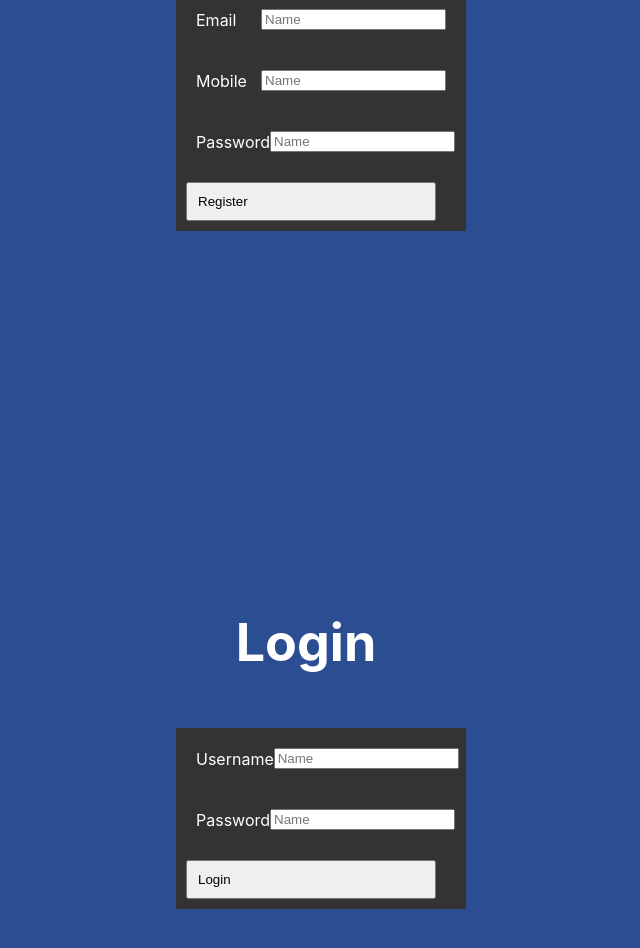
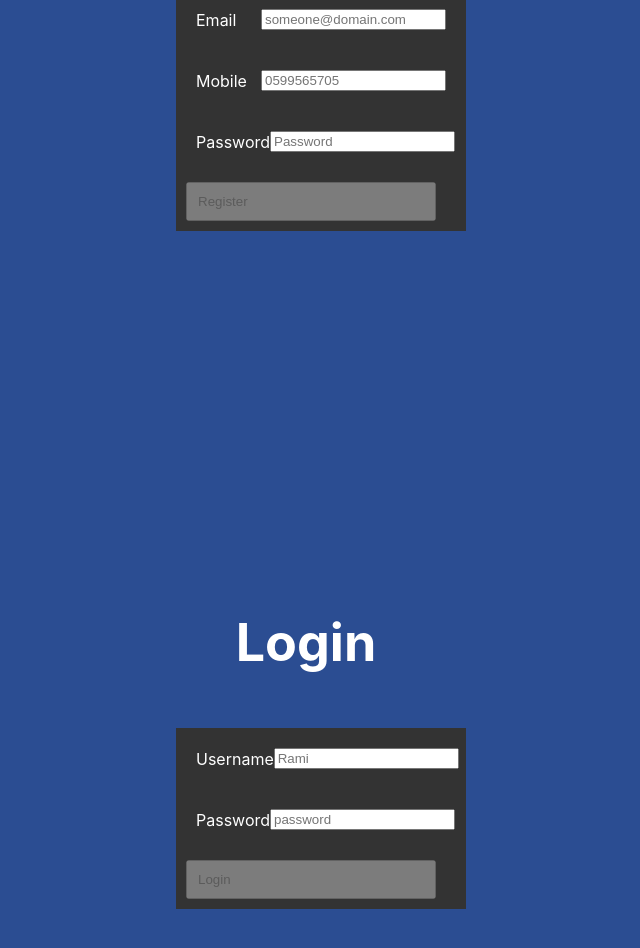
Before and after one commit to RamiB1234/resturant-front, a React (Create React App) app: page /#/register in a window 1280 px wide. Shown: the part 380-1328 px from the top of the page, without its empty margins (334-974 px from the left). Built offline with nearby package versions, Linux system fonts and the light colour scheme.

Commit message:
Implement form basic validation

```diff
--- a/src/components/Login.js
+++ b/src/components/Login.js
@@ -4,7 +4,26 @@ import serializeForm from 'form-serialize'
 
 class Login extends React.Component {
     state = {
+      username: "",
+      password: ""
     };
+
+    handleChangeUsername = e => {
+      const text = e.target.value;
+
+      this.setState(() => ({
+        username: text
+      }));
+    };
+
+    handleChangePassword = e => {
+      const text = e.target.value;
+
+      this.setState(() => ({
+        password: text
+      }));
+    };
+
     handleSubmit = (e) =>{
       e.preventDefault()
       const values = serializeForm(e.target, {
@@ -12,6 +31,9 @@ class Login extends React.Component {
       })
   }
     render(){
+
+      const { username, password } = this.state;
+
       return (
         <div className="App">
           <header className="App-header">
@@ -21,13 +43,14 @@ class Login extends React.Component {
                     <div className='create-contact-details'>
                         <div className='form-element'>
                           <lable>Username</lable>
-                          <input type='text' name='name' placeholder='Name' />
+                          <input type='text' name='username' placeholder='Rami' value= {username} onChange={this.handleChangeUsername} />
                         </div>
                         <div className='form-element'>
                           <lable>Password</lable>
-                          <input type='text' name='name' placeholder='Name' />
+                          <input type='password' name='password' placeholder='password' value= {password} onChange={this.handleChangePassword} />
                         </div>
-                        <button className='form-element'>Login</button>
+                        <button className='form-element'
+                        disabled={username === "" || password === ""}>Login</button>
                     </div>
             </form>
           </header>
--- a/src/components/Register.js
+++ b/src/components/Register.js
@@ -4,14 +4,74 @@ import serializeForm from 'form-serialize'
 
 class Register extends React.Component {
     state = {
+      fullName: "",
+      email: "",
+      mobile: "",
+      password: "",
+      showEmailError: false
     };
+
+    handleChangeFullName = e => {
+      const text = e.target.value;
+
+      this.setState(() => ({
+        fullName: text
+      }));
+    };
+
+    handleChangeEmail = e => {
+      const text = e.target.value;
+
+      this.setState(() => ({
+        email: text
+      }));
+    };
+
+    handleChangeMobile = e => {
+      const text = e.target.value;
+
+      if(/^\d+$/.test(text)) {
+        //proceed with rest of code
+        this.setState(() => ({
+          mobile: text
+        }));
+       }
+    };
+
+    handleChangePassword = e => {
+      const text = e.target.value;
+
+      this.setState(() => ({
+        password: text
+      }));
+    };
+
     handleSubmit = (e) =>{
       e.preventDefault()
-      const values = serializeForm(e.target, {
+
+      const {email } = this.state;
+      const reg = /^(([^<>()[\]\\.,;:\s@\"]+(\.[^<>()[\]\\.,;:\s@\"]+)*)|(\".+\"))@((\[[0-9]{1,3}\.[0-9]{1,3}\.[0-9]{1,3}\.[0-9]{1,3}\])|(([a-zA-Z\-0-9]+\.)+[a-zA-Z]{2,}))$/
+
+      const validEmail= reg.test(email);
+      if(validEmail){
+        this.setState(() => ({
+          showEmailError: false,
+        }));
+        const values = serializeForm(e.target, {
           hash: true
       })
+      }
+      else{
+        this.setState(() => ({
+          showEmailError: true,
+          email: ''
+        }));
+      }
   }
     render(){
+
+      const { fullName, email, mobile, password, showEmailError } = this.state;
+
       return (
         <div className="App">
           <header className="App-header">
@@ -21,23 +81,34 @@ class Register extends React.Component {
                     <div className='create-contact-details'>
                         <div className='form-element'>
                           <lable>Fullname</lable>
-                          <input type='text' name='name' placeholder='Name' />
+                          <input type='text' name='fullName' placeholder='Rami' value={fullName}
+                          onChange={this.handleChangeFullName} />
                         </div>
                         <div className='form-element'>
                           <lable>Email</lable>
-                          <input type='text' name='name' placeholder='Name' />
+                          <input type='text' name='email' placeholder='someone@domain.com' value={email}
+                          onChange={this.handleChangeEmail} />
                         </div>
                         <div className='form-element'>
                           <lable>Mobile</lable>
-                          <input type='text' name='name' placeholder='Name' />
+                          <input type='text' name='mobile' placeholder='0599565705' value={mobile}
+                          onChange={this.handleChangeMobile} />
                         </div>
                         <div className='form-element'>
                           <lable>Password</lable>
-                          <input type='text' name='name' placeholder='Name' />
+                          <input type='password' name='password' placeholder='Password' value={password}
+                          onChange={this.handleChangePassword} />
                         </div>
-                        <button className='form-element'>Register</button>
+                        <button className='form-element'
+                        disabled={fullName === "" || email === "" || mobile === "" || password === ""}>Register</button>
                     </div>
             </form>
+            {showEmailError== false ? '': (
+            <div style={{"color": "red"}}>
+            Please enter a valid email
+          </div>
+            )}
+
           </header>
         </div>
       );
--- a/src/components/Reserve.js
+++ b/src/components/Reserve.js
@@ -4,7 +4,18 @@ import serializeForm from 'form-serialize'
 
 class Reserve extends React.Component {
     state = {
+      meal: "",
+      notes: ""
     };
+
+    handleChangeNotes = e => {
+      const text = e.target.value;
+
+      this.setState(() => ({
+        notes: text
+      }));
+    };
+
     handleSubmit = (e) =>{
       e.preventDefault()
       const values = serializeForm(e.target, {
@@ -12,6 +23,8 @@ class Reserve extends React.Component {
       })
   }
     render(){
+
+      const { notes} = this.state;
       return (
         <div className="App">
           <header className="App-header">
@@ -20,8 +33,8 @@ class Reserve extends React.Component {
                 onSubmit={this.handleSubmit}>
                     <div className='create-contact-details'>
                         <div className='form-element'>
-                          <lable>Fullname</lable>
-                          <select name="cars" id="cars" style={{"width":"70%"}}>
+                          <lable>Meal</lable>
+                          <select name="meal" style={{"width":"70%"}}>
                             <option value="breakfast">Breakfast</option>
                             <option value="lunch">Lunch</option>
                             <option value="dinner">Dinner</option>
@@ -29,10 +42,12 @@ class Reserve extends React.Component {
                           </select>
                         </div>
                         <div className='form-element'>
-                          <lable>Details</lable>
-                          <textarea type='text' name='name' placeholder='Name' />
+                          <lable>Notes</lable>
+                          <textarea type='text' name='notes' placeholder='Enter your order details' value={notes}
+                          onChange={this.handleChangeNotes} />
                         </div>
-                        <button className='form-element'>Reserve</button>
+                        <button className='form-element'
+                        disabled={notes === ""}>Reserve</button>
                     </div>
             </form>
           </header>
```
